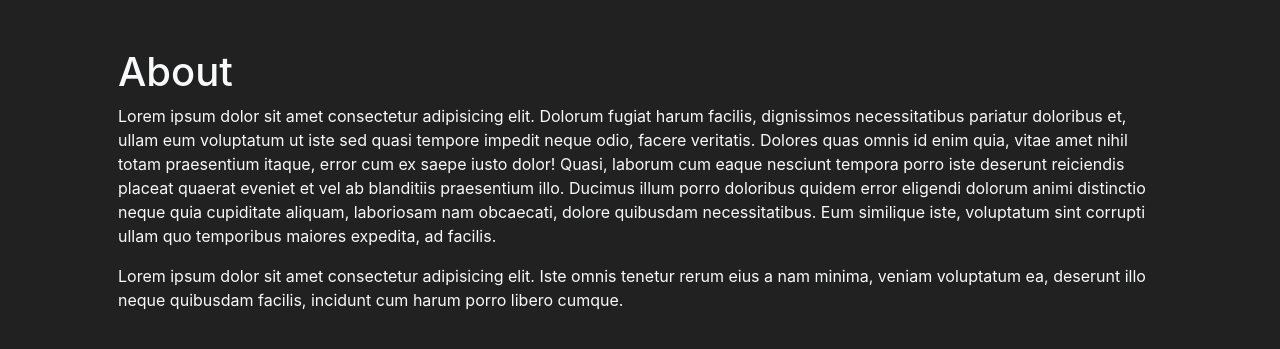
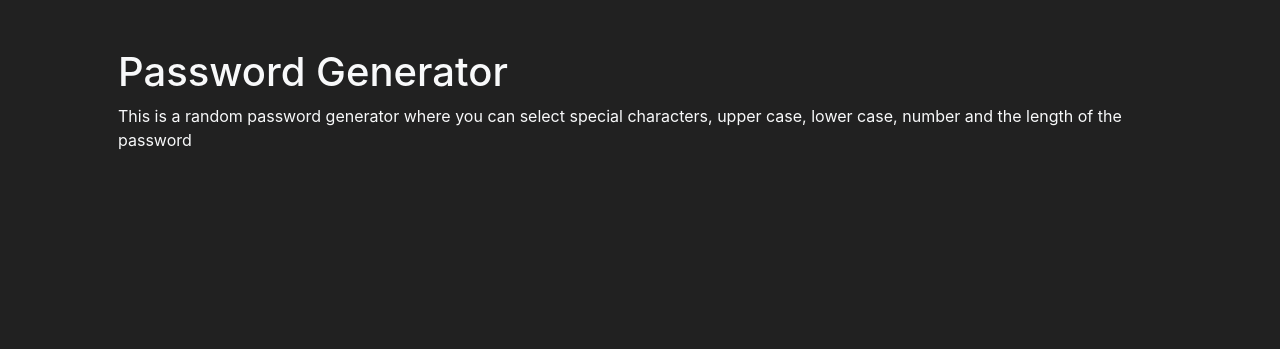
Before and after one commit to samuelmoreira93/generador_password, a Django app: page /about/ in a window 1280 px wide. Shown: the part 56-405 px from the top of the page. Run offline with Django 4.2, Linux system fonts and the light colour scheme.

Commit message:
actualizado

```diff
--- a/generator/templates/generator/about.html
+++ b/generator/templates/generator/about.html
@@ -3,11 +3,8 @@
 {% block content %}
 
 
-<h1>About</h1>
+<h1>Password Generator</h1>
 
-<p>Lorem ipsum dolor sit amet consectetur adipisicing elit. Dolorum fugiat harum facilis, dignissimos necessitatibus pariatur doloribus et, ullam eum voluptatum ut iste sed quasi tempore impedit neque odio, facere veritatis. Dolores quas omnis id enim quia, vitae amet nihil totam praesentium itaque, error cum ex saepe iusto dolor! Quasi, laborum cum eaque nesciunt tempora porro iste deserunt reiciendis placeat quaerat eveniet et vel ab blanditiis praesentium illo. Ducimus illum porro doloribus quidem error eligendi dolorum animi distinctio neque quia cupiditate aliquam, laboriosam nam obcaecati, dolore quibusdam necessitatibus. Eum similique iste, voluptatum sint corrupti ullam quo temporibus maiores expedita, ad facilis.</p>
-
-
-<p>Lorem ipsum dolor sit amet consectetur adipisicing elit. Iste omnis tenetur rerum eius a nam minima, veniam voluptatum ea, deserunt illo neque quibusdam facilis, incidunt cum harum porro libero cumque.</p>
+<p>This is a random password generator where you can select special characters, upper case, lower case, number and the length of the password</p>
 
 {% endblock %}
```
